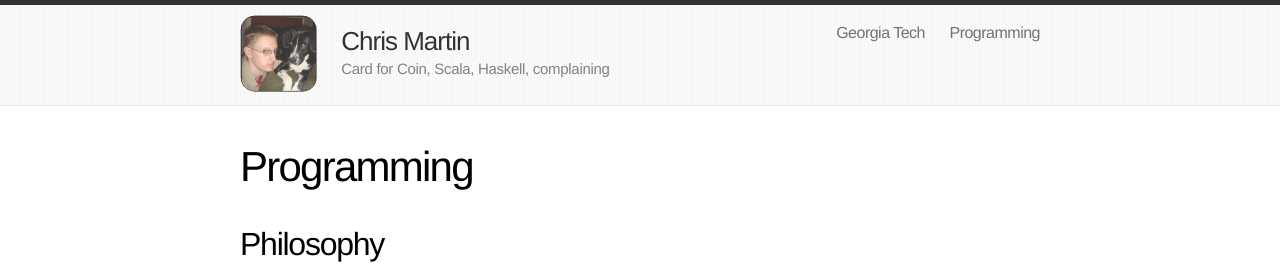
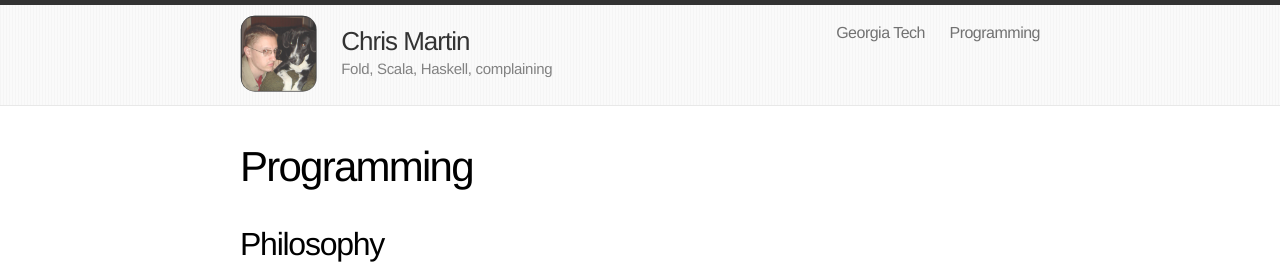
Before and after one commit to chris-martin/bricks, a Jekyll site: the page built from programming.md, in a window 1280 px wide and 900 px high. Shown: the top 264 px of the window. Built offline with Jekyll 4.4.1, drawn with Linux system fonts in a browser that asks for light colours; some of the changed text lies outside the part shown.

Commit message:
Card for Coin -> Fold

```diff
--- a/_config.yml
+++ b/_config.yml
@@ -1,6 +1,6 @@
 # Site settings
 title: Chris Martin
-description: "Card for Coin, Scala, Haskell, complaining"
+description: "Fold, Scala, Haskell, complaining"
 baseurl: ""
 url: "http://chris-martin.org"
 email: ch.martin@gmail.com
--- a/programming.md
+++ b/programming.md
@@ -77,11 +77,11 @@
 
 ## Timeline
 
-### Card For Coin
+### Fold
 
 2014&mdash;Present
 
-Co-founder
+CTO
 
 ### GTRI Cyber Tech and Info Security Lab
 
```
